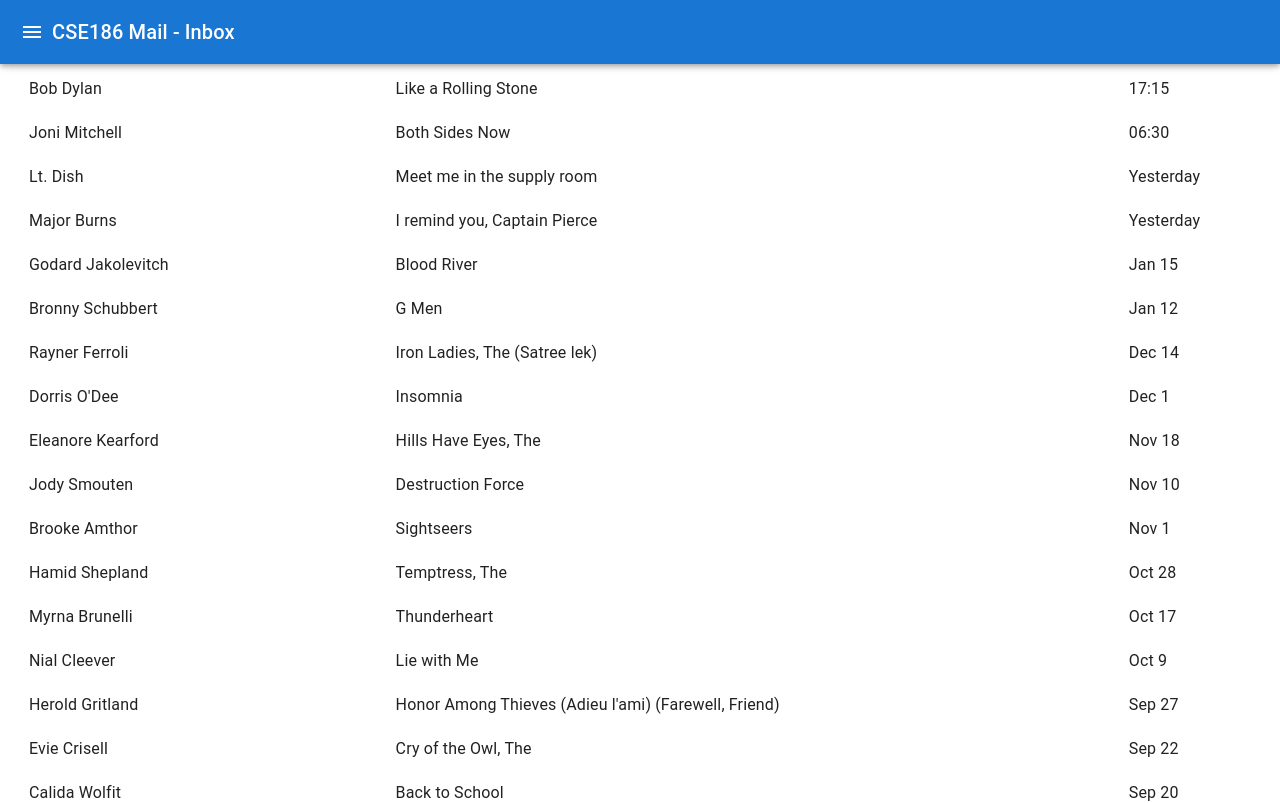
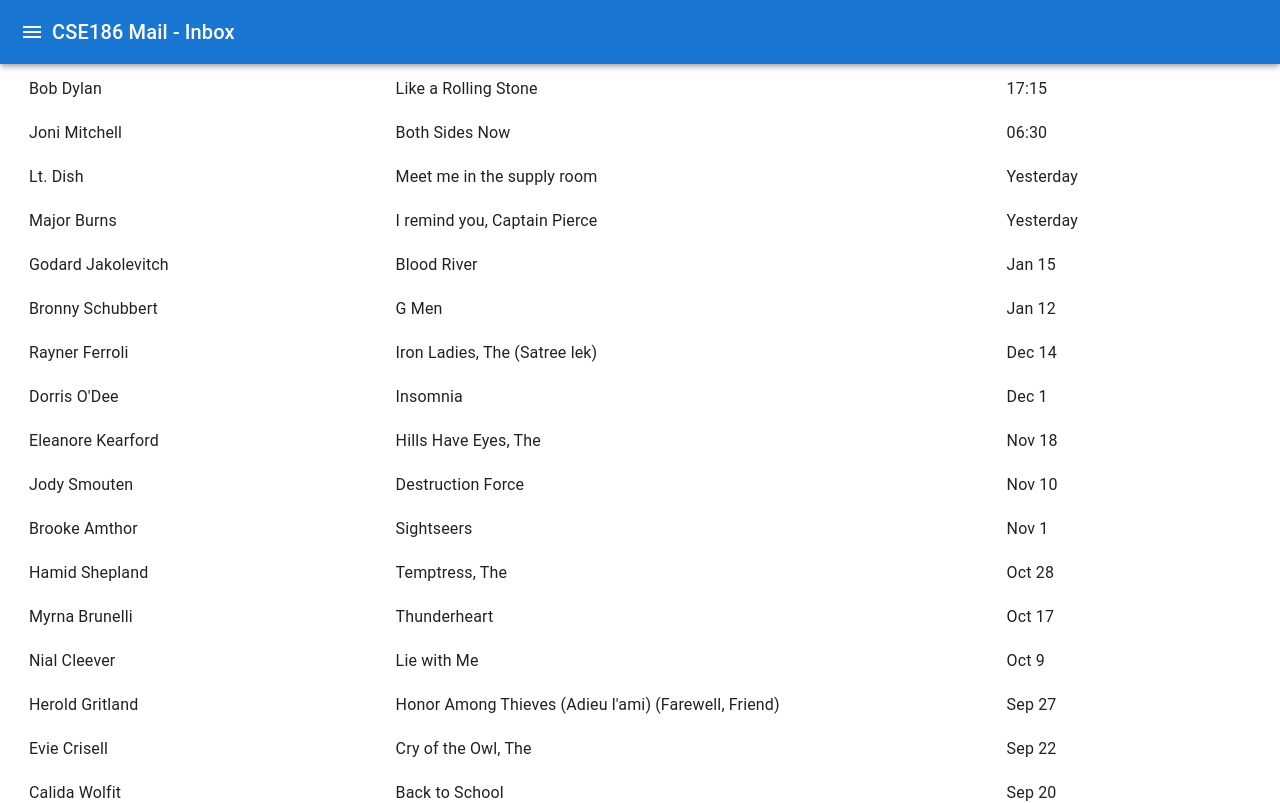
Before and after one commit to crfh-slug/Asgn4-CSE-186, a React (Vite) app in the folder Desktop/CSE 186/Assignment4/: page / in a window 1280 px wide. Shown: the top 803 px of the page. Built offline with nearby package versions, Linux system fonts and the light colour scheme.

Commit message:
inbox spacing

```diff
--- a/Desktop/CSE 186/Assignment4/src/InboxPage.jsx
+++ b/Desktop/CSE 186/Assignment4/src/InboxPage.jsx
@@ -68,13 +68,15 @@
             cursor: 'pointer'}}>
           <span style={{width: '25%'}}>{email.from.name}</span>
           <span style={{
-            width: '55%',
+            width: '45%',
             textAlign: 'left',
             overflow: 'hidden',
             whiteSpace: 'nowrap',
             textOverflow: 'ellipsis'}}>
             {email.subject}</span>
-          <span style={{width: '10%'}}>{formatDate(email.received)}</span>
+          <span style={{width: '20%',
+            textAlign: 'left',
+          }}>{formatDate(email.received)}</span>
         </div>
       ))}
     </Box>
```
